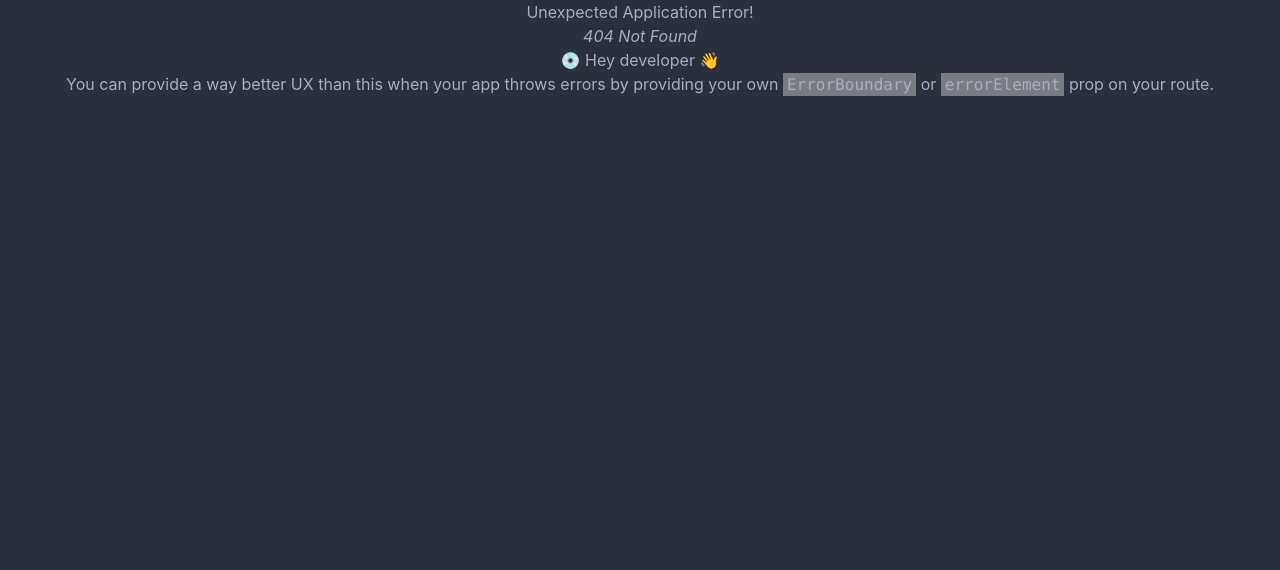
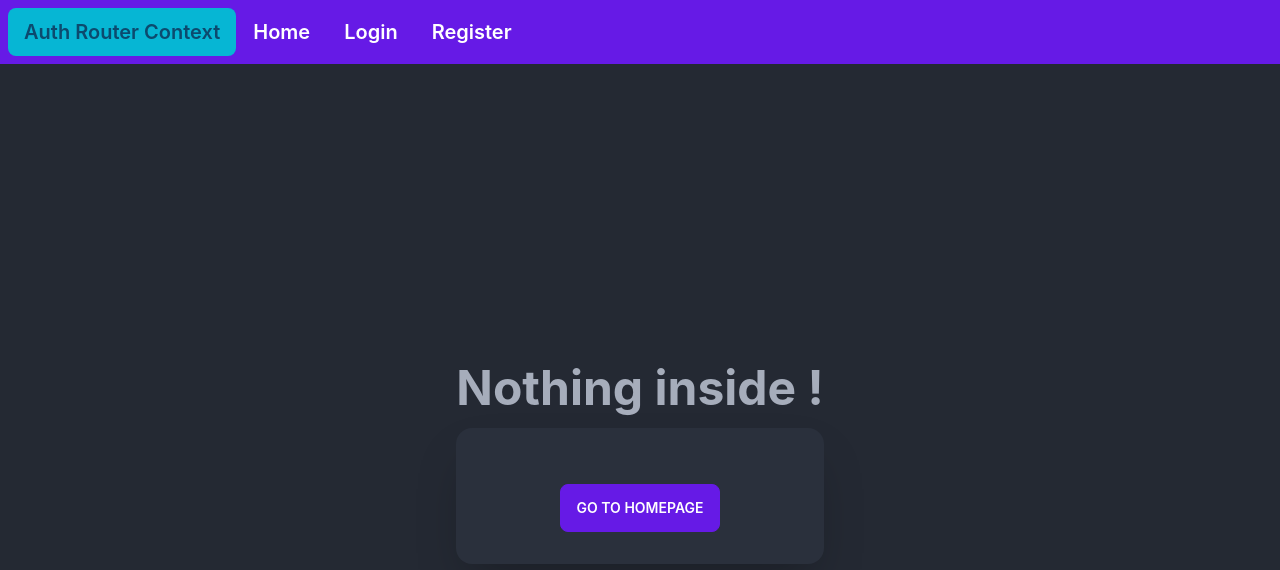
Before and after one commit to RaisulislamRimon/milestone10-module58-auth-router-context-app, a React (Create React App) app in the folder auth-router-context-app/: page /home in a window 1280 px wide. Before the commit this address had no page. Shown: the top 570 px of the page. Built offline with nearby package versions, Linux system fonts and the light colour scheme.

Commit message:
NotFound added

```diff
--- a/auth-router-context-app/src/App.js
+++ b/auth-router-context-app/src/App.js
@@ -5,6 +5,7 @@ import Main from "./layouts/Main";
 import { createBrowserRouter, RouterProvider } from "react-router-dom";
 import Register from "./components/Register";
 import Home from "./components/Home";
+import NotFound from "./components/NotFound";
 
 const App = () => {
   const router = createBrowserRouter([
@@ -24,6 +25,10 @@ const App = () => {
           path: "/register",
           element: <Register />,
         },
+        {
+          path: "*",
+          element: <NotFound />,
+        },
       ],
     },
   ]);
--- /dev/null
+++ b/auth-router-context-app/src/components/NotFound.js
@@ -0,0 +1,27 @@
+import React from "react";
+import { Link } from "react-router-dom";
+
+const NotFound = () => {
+  return (
+    <>
+      <div className="hero min-h-screen bg-base-200">
+        <div className="hero-content flex-col">
+          <div className="text-center lg:text-left">
+            <h1 className="text-5xl font-bold">Nothing inside !</h1>
+          </div>
+          <div className="card flex-shrink-0 w-full max-w-sm shadow-2xl bg-base-100">
+            <div className="card-body">
+              <div className="form-control mt-6">
+                <Link to="/">
+                  <button className="btn btn-primary">Go to homepage</button>
+                </Link>
+              </div>
+            </div>
+          </div>
+        </div>
+      </div>
+    </>
+  );
+};
+
+export default NotFound;
```
